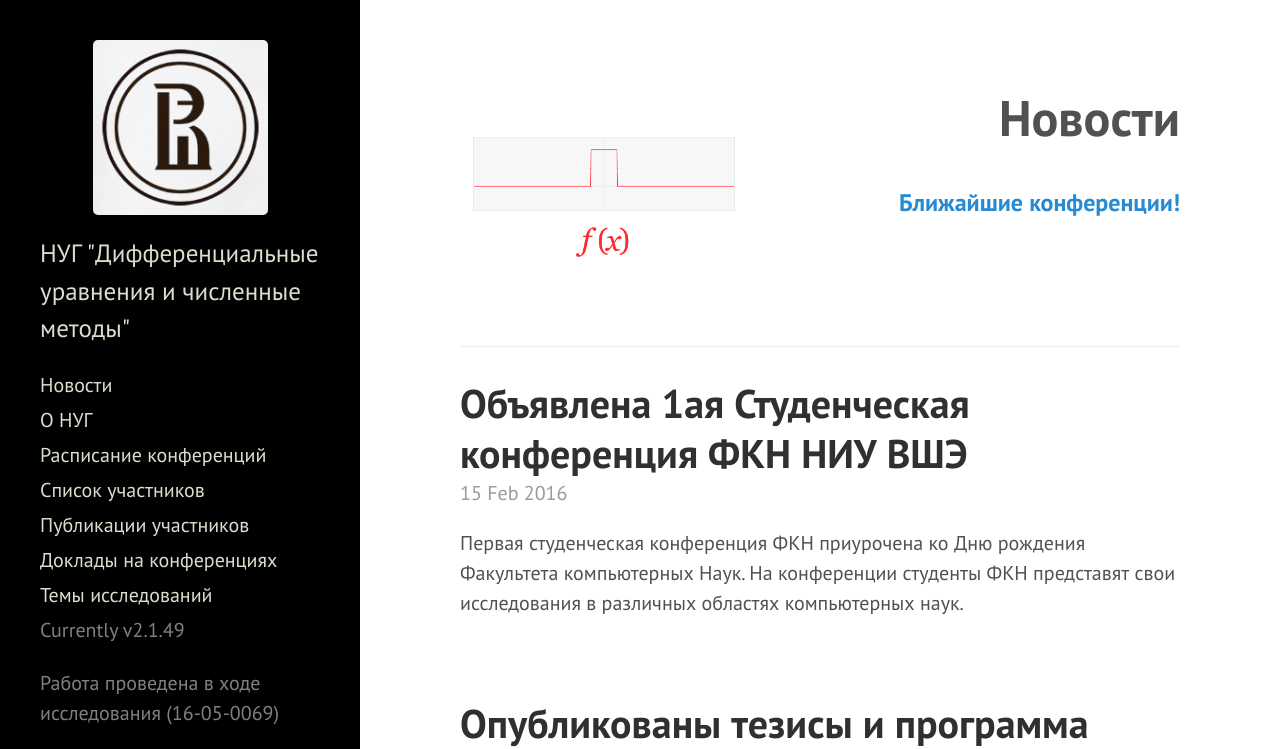
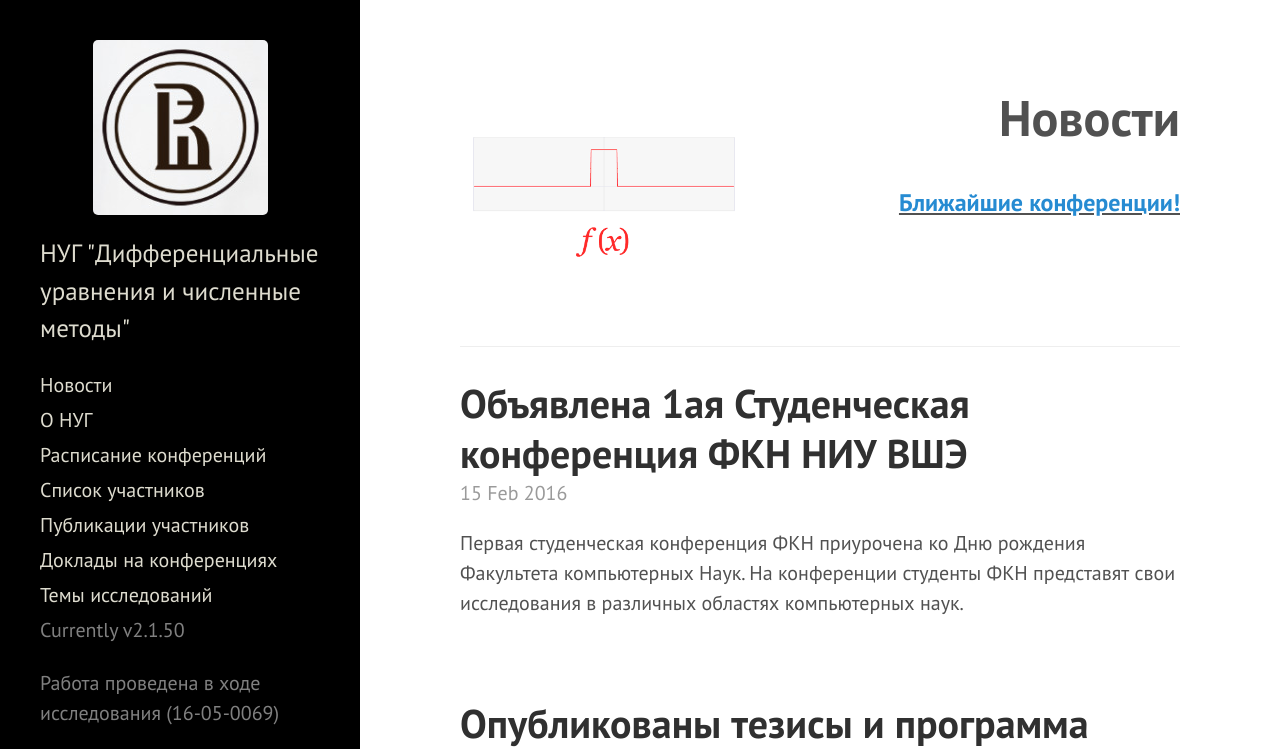
Before and after one commit to hsemmsg/hsemmsg.github.io, a Jekyll site: the page built from index.html, in a window 1280 px wide. Shown: the top 749 px of the page. Built offline with Jekyll 4.4.1, drawn with Linux system fonts in a browser that asks for light colours; the list of posts is cut into pages by our own code.

Commit message:
Minor fixes

```diff
--- a/_config.yml
+++ b/_config.yml
@@ -23,7 +23,7 @@ author:
 paginate:         5
 
 # Custom vars
-version:          2.1.49
+version:          2.1.50
 
 github:
   repo:           https://github.com/hsemmsg/hsemmsg.github.io
--- a/public/css/hyde.css
+++ b/public/css/hyde.css
@@ -154,6 +154,7 @@ a.sidebar-nav-item:focus {
  /*padding-top: 5rem;*/
  text-align: right;
  font-weight: bold;
+ text-decoration: underline;
  font-size: 1.2rem;
  }
 
```
